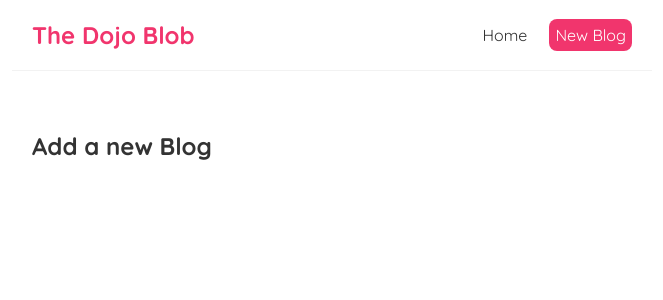
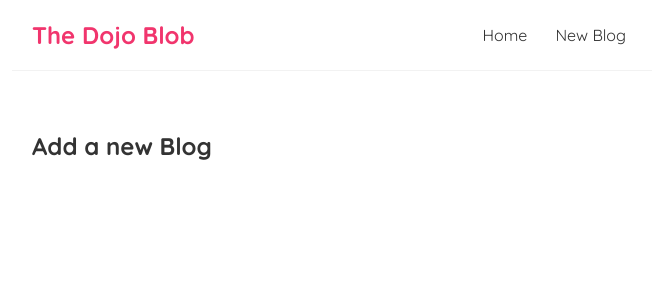
Before and after one commit to rlinsdev/Full-React, a React (Create React App) app: page /create in a window 1280 px wide. Shown: the top 300 px of the page, without its empty margins (308-971 px from the left). Built offline with nearby package versions, Linux system fonts and the light colour scheme.

Commit message:
react link

```diff
--- a/src/Navbar.js
+++ b/src/Navbar.js
@@ -1,15 +1,17 @@
-//Hot key: sfc
+import { Link } from 'react-router-dom';
+
 const NavBar = () => {
     return (
         <nav className="navbar">
             <h1>The Dojo Blob</h1>
             <div className="links">
-                <a href="/">Home</a>
-                <a href="/create" style={{
+                <Link to="/">Home</Link>
+                <Link to="/create">New Blog</Link>
+                {/* <a href="/create" style={{
                     color:"white",
                     backgroundColor:'#f1356d',
                     borderRadius:'8px'
-                }}>New Blog</a>
+                }}>New Blog</a> */}
             </div>
         </nav>
      );
```
